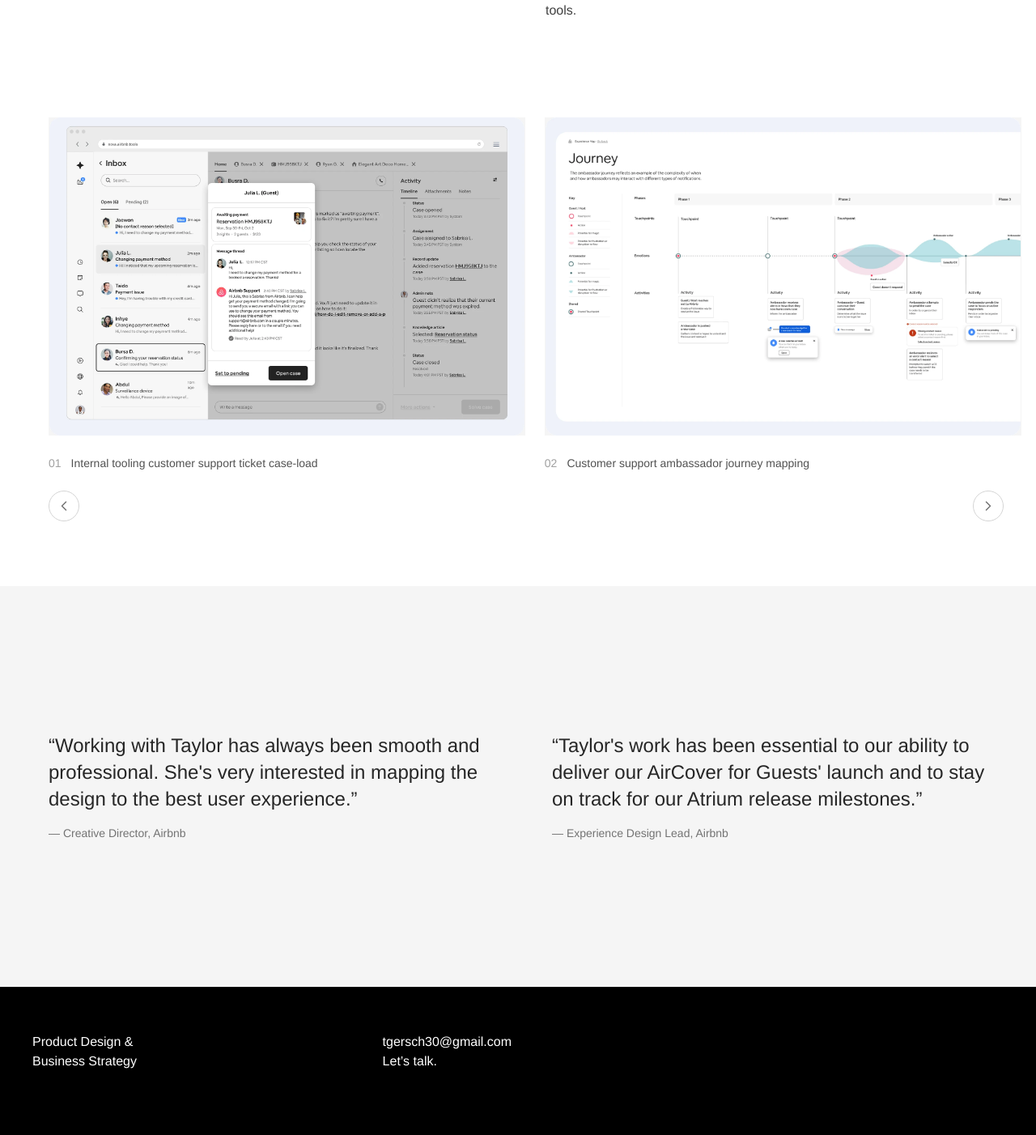
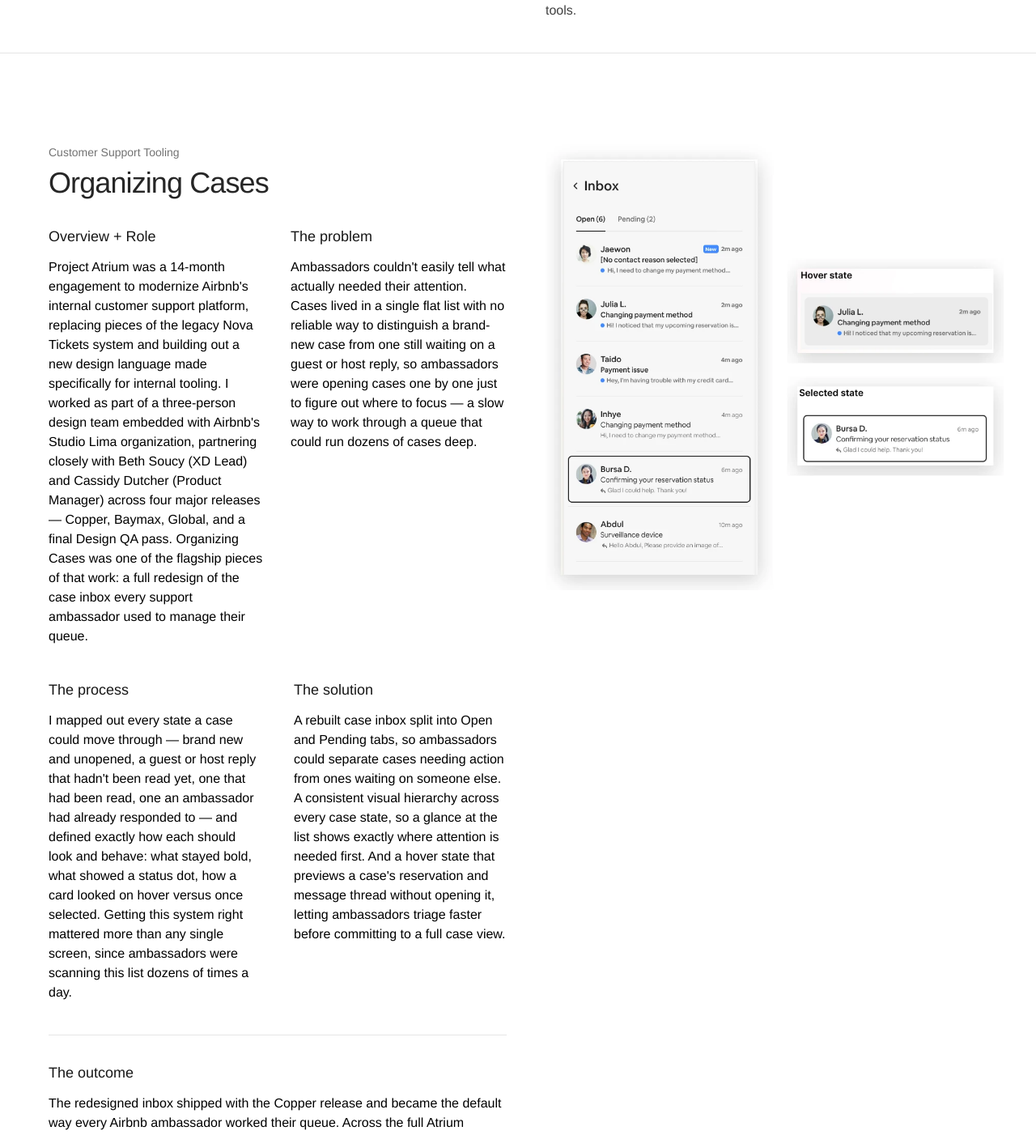
Before and after one commit to TaylorGersch/taylorgersch-portfolio, a Next.js app: page /airbnb in a window 1280 px wide. Shown: the part 804-2206 px from the top of the page at 81% size. Built offline with nearby package versions, Linux system fonts and the light colour scheme.

Commit message:
Airbnb_case study detail

```diff
--- a/src/components/case-study/CaseStudyBlocks.tsx
+++ b/src/components/case-study/CaseStudyBlocks.tsx
@@ -85,6 +85,18 @@
  * reviewed before any screenshots exist; swap in the three image props
  * later with no layout changes needed.
  *
+ * IMPORTANT — pass imageWidth/imageHeight as QUOTED STRINGS, not numeric
+ * JSX expressions: `imageWidth="1500"`, never `imageWidth={1500}`. The
+ * MDX pipeline in this project (next-mdx-remote@6 on the current
+ * Next/React versions) silently drops ANY `{...}` JSX expression-container
+ * attribute value — not just multi-line array/object literals as
+ * previously documented, but plain numeric literals too — so
+ * `imageWidth={1500}` arrives here as `undefined` with no build error,
+ * and the section silently falls back to the placeholder box. This broke
+ * every existing MediaSplit image site-wide (BetterUp included) until
+ * caught here. String attributes are unaffected, so MediaSplit accepts
+ * strings (or numbers) and coerces them itself.
+ *
  * Padding is asymmetric on purpose: the content column's outer margin is
  * pulled in an extra 20px from the standard 40px edge margin (desktop and
  * up only — mobile keeps the standard margin on both sides), while the
@@ -114,8 +126,11 @@
    * ahead of real exports. */
   image?: string;
   imageAlt: string;
-  imageWidth?: number;
-  imageHeight?: number;
+  /** Pass as a quoted string, e.g. `imageWidth="1500"` — see the
+   * IMPORTANT note above about why `{1500}` silently fails in this MDX
+   * pipeline. */
+  imageWidth?: number | string;
+  imageHeight?: number | string;
   /** Aspect-ratio class for the placeholder shown when `image` is
    * omitted — ignored once a real image is provided. */
   placeholderRatio?: string;
@@ -124,6 +139,8 @@
 }) {
   const outerPadding =
     side === "left" ? "sm:pl-10 sm:pr-[60px]" : "sm:pl-[60px] sm:pr-10";
+  const widthNum = imageWidth ? Number(imageWidth) : undefined;
+  const heightNum = imageHeight ? Number(imageHeight) : undefined;
 
   return (
     <div
@@ -147,12 +164,12 @@
       <div
         className={`relative w-full ${side === "left" ? "sm:order-1" : "sm:order-2"}`}
       >
-        {image && imageWidth && imageHeight ? (
+        {image && widthNum && heightNum ? (
           <Image
             src={image}
             alt={imageAlt}
-            width={imageWidth}
-            height={imageHeight}
+            width={widthNum}
+            height={heightNum}
             sizes="(min-width: 640px) 50vw, 100vw"
             className="h-auto w-full"
           />
--- a/src/content/case-studies/airbnb.mdx
+++ b/src/content/case-studies/airbnb.mdx
@@ -7,6 +7,45 @@
 heroImage: "/images/airbnb-hero.webp"
 heroLabel: "Airbnb hero — hands typing on a laptop showing Airbnb search results"
 ---
+
+<SubSection>
+
+<MediaSplit eyebrow="Customer Support Tooling" title="Organizing Cases" image="/images/airbnb-organizing-cases.webp" imageAlt="Airbnb ambassador inbox, with hover and selected case-card states shown alongside it" imageWidth="900" imageHeight="876" side="right">
+
+<TwoCol
+  overview="Project Atrium was a 14-month engagement to modernize Airbnb's internal customer support platform, replacing pieces of the legacy Nova Tickets system and building out a new design language made specifically for internal tooling. I worked as part of a three-person design team embedded with Airbnb's Studio Lima organization, partnering closely with Beth Soucy (XD Lead) and Cassidy Dutcher (Product Manager) across four major releases — Copper, Baymax, Global, and a final Design QA pass. Organizing Cases was one of the flagship pieces of that work: a full redesign of the case inbox every support ambassador used to manage their queue."
+  problem="Ambassadors couldn't easily tell what actually needed their attention. Cases lived in a single flat list with no reliable way to distinguish a brand-new case from one still waiting on a guest or host reply, so ambassadors were opening cases one by one just to figure out where to focus — a slow way to work through a queue that could run dozens of cases deep."
+/>
+
+<Pair>
+
+<Detail title="The process">
+
+I mapped out every state a case could move through — brand new and unopened, a guest or host reply that hadn't been read yet, one that had been read, one an ambassador had already responded to — and defined exactly how each should look and behave: what stayed bold, what showed a status dot, how a card looked on hover versus once selected. Getting this system right mattered more than any single screen, since ambassadors were scanning this list dozens of times a day.
+
+</Detail>
+
+<Detail title="The solution">
+
+A rebuilt case inbox split into Open and Pending tabs, so ambassadors could separate cases needing action from ones waiting on someone else. A consistent visual hierarchy across every case state, so a glance at the list shows exactly where attention is needed first. And a hover state that previews a case's reservation and message thread without opening it, letting ambassadors triage faster before committing to a full case view.
+
+</Detail>
+
+</Pair>
+
+<div className="border-t border-neutral-200 pt-8">
+
+<Detail title="The outcome">
+
+The redesigned inbox shipped with the Copper release and became the default way every Airbnb ambassador worked their queue. Across the full Atrium engagement, the team went on to ship more than 30 individual features, stand up a shared notification framework, and leave behind reusable hand-off and QA processes that Airbnb's internal design org adopted going forward.
+
+</Detail>
+
+</div>
+
+</MediaSplit>
+
+</SubSection>
 
 <ImageCarousel>
 
--- a/src/content/case-studies/betterup.mdx
+++ b/src/content/case-studies/betterup.mdx
@@ -10,7 +10,7 @@
 
 <SubSection>
 
-<MediaSplit eyebrow="Direct to Consumer" title="Coach Matching & Filtering" image="/images/betterup-coach-filters.webp" imageAlt="Coach matching & filtering — mobile + desktop mockups" imageWidth={1500} imageHeight={1553} side="right">
+<MediaSplit eyebrow="Direct to Consumer" title="Coach Matching & Filtering" image="/images/betterup-coach-filters.webp" imageAlt="Coach matching & filtering — mobile + desktop mockups" imageWidth="1500" imageHeight="1553" side="right">
 
 <TwoCol
   overview="As an embedded product designer on BetterUp's D2C team, I led a two-week sprint to redesign how prospective members find and choose a coach. I was the sole designer on the project, working closely with a product manager who surfaced the drop-off data behind it, and partnering directly with engineering to rework the matching logic."
@@ -53,7 +53,7 @@
 
 <SubSection>
 
-<MediaSplit eyebrow="Coach Tooling" title="Coach Session Prep & In-Call Context" titleGapClassName="mb-[72px]" image="/images/betterup-coach-session.webp" imageAlt="Coach session prep & in-call context — desktop + mobile mockups" imageWidth={1500} imageHeight={1595} side="left">
+<MediaSplit eyebrow="Coach Tooling" title="Coach Session Prep & In-Call Context" titleGapClassName="mb-[72px]" image="/images/betterup-coach-session.webp" imageAlt="Coach session prep & in-call context — desktop + mobile mockups" imageWidth="1500" imageHeight="1595" side="left">
 
 <TwoCol
   overview="Coach tooling is an internal, coach-facing product within BetterUp — not something members ever see. I was the sole designer on this team, and unlike the D2C work, there wasn't a dedicated product manager. I identified the opportunity myself, then drove both the MVP and the roadmap for future improvements. The initial version shipped in about three weeks."
```
Also changed, not shown: public/images/airbnb-organizing-cases.webp (added), 1 other file (tests, documents, lock files or other folders).
